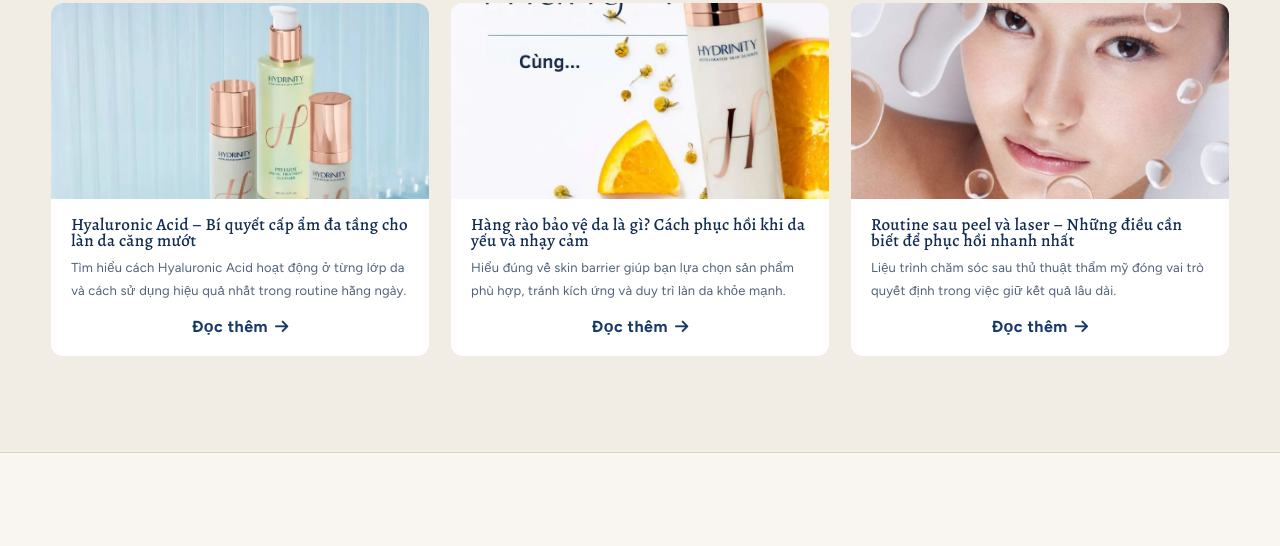
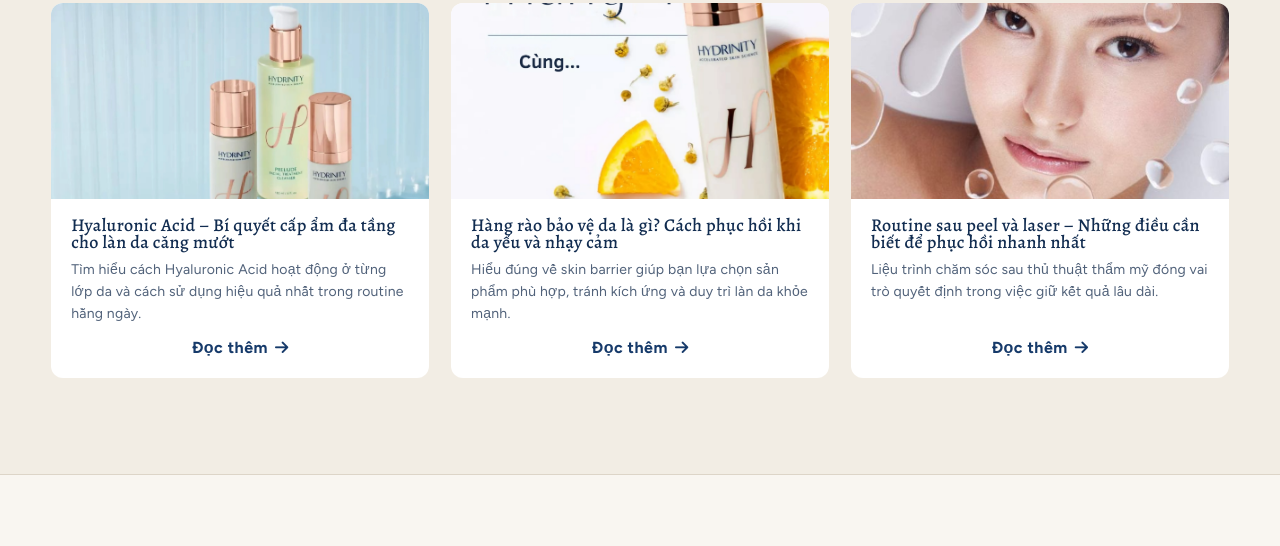
Before and after one commit to thaisung/Sample_Hydrinity_New, a plain HTML site: page index.html in a window 1280 px wide. Shown: the part 4668-5214 px from the top of the page. Drawn offline with Linux system fonts and the light colour scheme; animation ran at ten frames a second.

Commit message:
first com00000000058921212011006001222144410mit

```diff
--- a/index.html
+++ b/index.html
@@ -1298,13 +1298,13 @@ nav { display: flex; align-items: center; gap: 26px; }
 .blog-title {
   font-family: 'FigtreeVN', 'Figtree', Arial, sans-serif;
   font-style: normal;
-  font-size: 17px; line-height: 1.4; font-weight: 500;
+  font-size: 18px; line-height: 1.4; font-weight: 500;
   margin-bottom: 8px; color: var(--ink);
   letter-spacing: 0.35px;
 }
 .blog-title a { color: inherit; text-decoration: none; transition: color .25s; }
 .blog-title a:hover { color: var(--navy); }
-.blog-excerpt { font-family: 'FigtreeVN', 'Figtree', Arial, sans-serif; font-style: normal; font-size: 13px; color: var(--ink-light); line-height: 1.75; margin-bottom: 14px; font-weight: 400; letter-spacing: 0.22px; }
+.blog-excerpt { font-family: 'FigtreeVN', 'Figtree', Arial, sans-serif; font-style: normal; font-size: 14px; color: var(--ink-light); line-height: 1.55; margin-bottom: 14px; font-weight: 400; letter-spacing: 0.25px; }
 .blog-meta { display: flex; align-items: center; justify-content: center; margin-top: auto; }
 .blog-read {
   font-size: 16px; font-weight: 600; color: var(--navy);
```
Also changed, not shown: index.codex_saved.html (+2 -2 lines).
